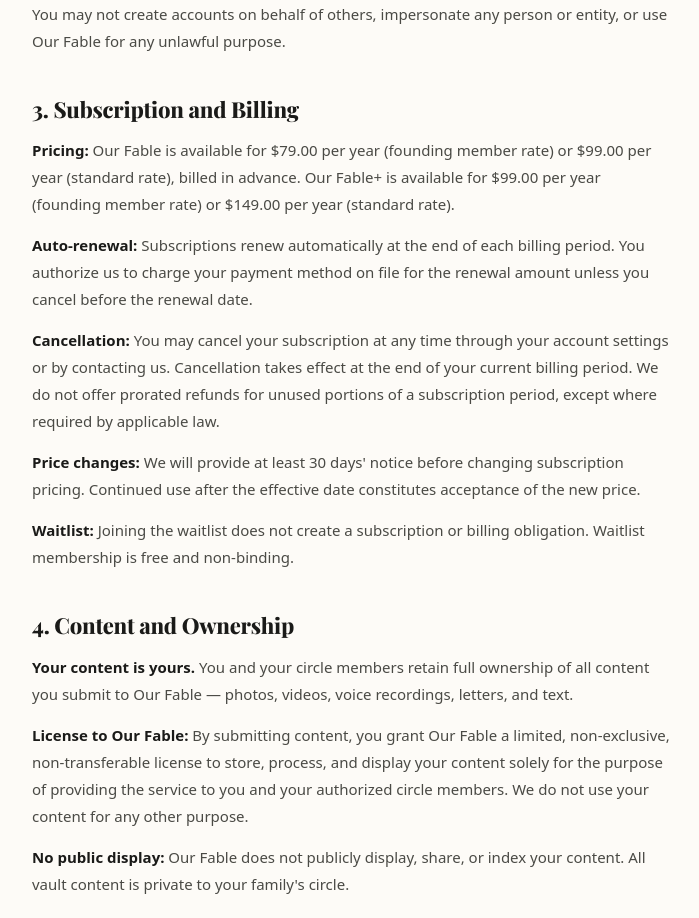
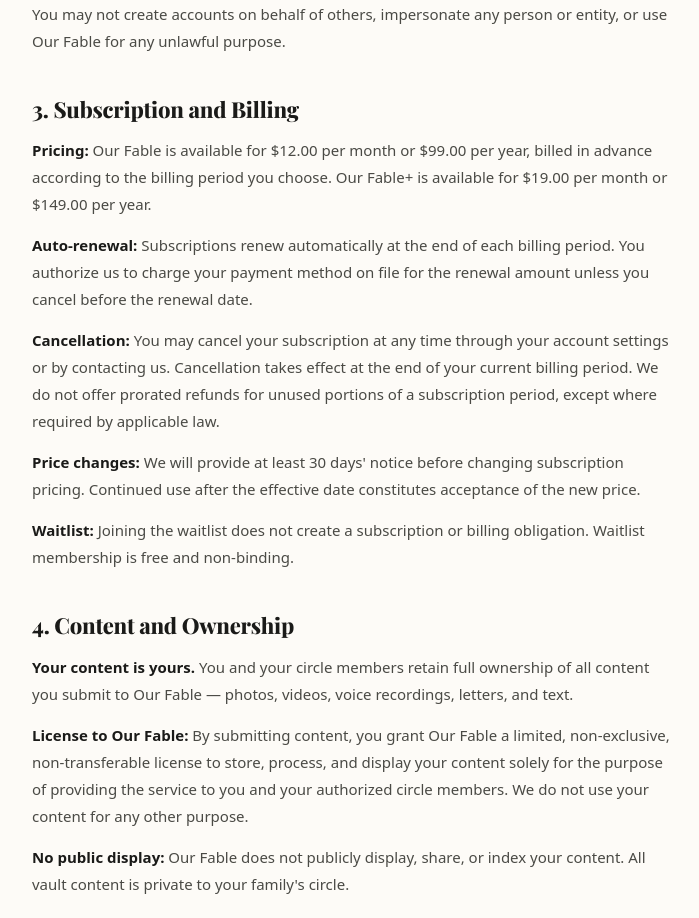
Before and after one commit to MiloBrownAgent/ourfable, a Next.js app: page /terms in a window 1280 px wide. Shown: the part 860-1778 px from the top of the page, without its empty margins (288-987 px from the left). Built offline with nearby package versions, Linux system fonts and the light colour scheme; no server answers.

Commit message:
Fix stale public pricing copy

```diff
--- a/src/app/faq/page.tsx
+++ b/src/app/faq/page.tsx
@@ -33,7 +33,7 @@ export const FAQS = [
   },
   {
     q: "What does Our Fable cost?",
-    a: "Our Fable has two tiers. Our Fable is $99/year ($79/year founding member rate) — it includes the vault, up to 10 circle members, monthly prompts, and 5 GB of storage. Our Fable+ is $149/year ($99/year founding member rate) — it includes everything in Our Fable plus Dispatches, unlimited circle members, voice messages, one additional child included, and 25 GB of storage. Founding member pricing is locked for life — limited to the first 1,000 families.",
+    a: "Our Fable has two tiers. Our Fable is $12/month or $99/year — it includes the vault, up to 10 circle members, monthly prompts, and 5 GB of storage. Our Fable+ is $19/month or $149/year — it includes everything in Our Fable plus Dispatches, unlimited circle members, voice messages, one additional child included, and 25 GB of storage.",
   },
   {
     q: "Is my family's content private?",
--- a/src/app/page.tsx
+++ b/src/app/page.tsx
@@ -4,7 +4,7 @@ import HomeClient from "./HomeClient";
 export const metadata: Metadata = {
   title: "Our Fable — Letters to Your Child, Sealed Until They're Ready",
   description:
-    "Record a letter, voice memo, or video for your child — delivered when they turn 13, 18, or 21. Our Fable asks the people who love them every month. Starting at $99/year — founding rate $79/year, limited to 1,000 families.",
+    "Record a letter, voice memo, or video for your child — delivered when they turn 13, 18, or 21. Our Fable asks the people who love them every month. Plans start at $12/month or $99/year.",
   alternates: { canonical: "https://ourfable.ai" },
   robots: { index: true, follow: true },
   openGraph: {
--- a/src/app/terms/page.tsx
+++ b/src/app/terms/page.tsx
@@ -55,7 +55,7 @@ export default function TermsPage() {
 
           <Section>
             <SectionTitle>3. Subscription and Billing</SectionTitle>
-            <p><strong>Pricing:</strong> Our Fable is available for $79.00 per year (founding member rate) or $99.00 per year (standard rate), billed in advance. Our Fable+ is available for $99.00 per year (founding member rate) or $149.00 per year (standard rate).</p>
+            <p><strong>Pricing:</strong> Our Fable is available for $12.00 per month or $99.00 per year, billed in advance according to the billing period you choose. Our Fable+ is available for $19.00 per month or $149.00 per year.</p>
             <p><strong>Auto-renewal:</strong> Subscriptions renew automatically at the end of each billing period. You authorize us to charge your payment method on file for the renewal amount unless you cancel before the renewal date.</p>
             <p><strong>Cancellation:</strong> You may cancel your subscription at any time through your account settings or by contacting us. Cancellation takes effect at the end of your current billing period. We do not offer prorated refunds for unused portions of a subscription period, except where required by applicable law.</p>
             <p><strong>Price changes:</strong> We will provide at least 30 days' notice before changing subscription pricing. Continued use after the effective date constitutes acceptance of the new price.</p>
--- a/src/components/home/PricingSection.tsx
+++ b/src/components/home/PricingSection.tsx
@@ -240,7 +240,7 @@ export function PricingSection() {
             <p style={{ fontSize: 11, color: "var(--text-3)", marginBottom: 6, fontFamily: "var(--font-sans, Inter, sans-serif)" }}>
               Private vault · Your data is never shared · Export anytime
             </p>
-            <p style={{ fontSize: 13, color: "var(--text-3)" }}>Starting at $99/yr · Founding rate $79/yr · Limited to 1,000 families · Locked for life</p>
+            <p style={{ fontSize: 13, color: "var(--text-3)" }}>Plans start at $12/mo or $99/yr · Private by design · Export anytime</p>
           </div>
         </Reveal>
       </section>
```
